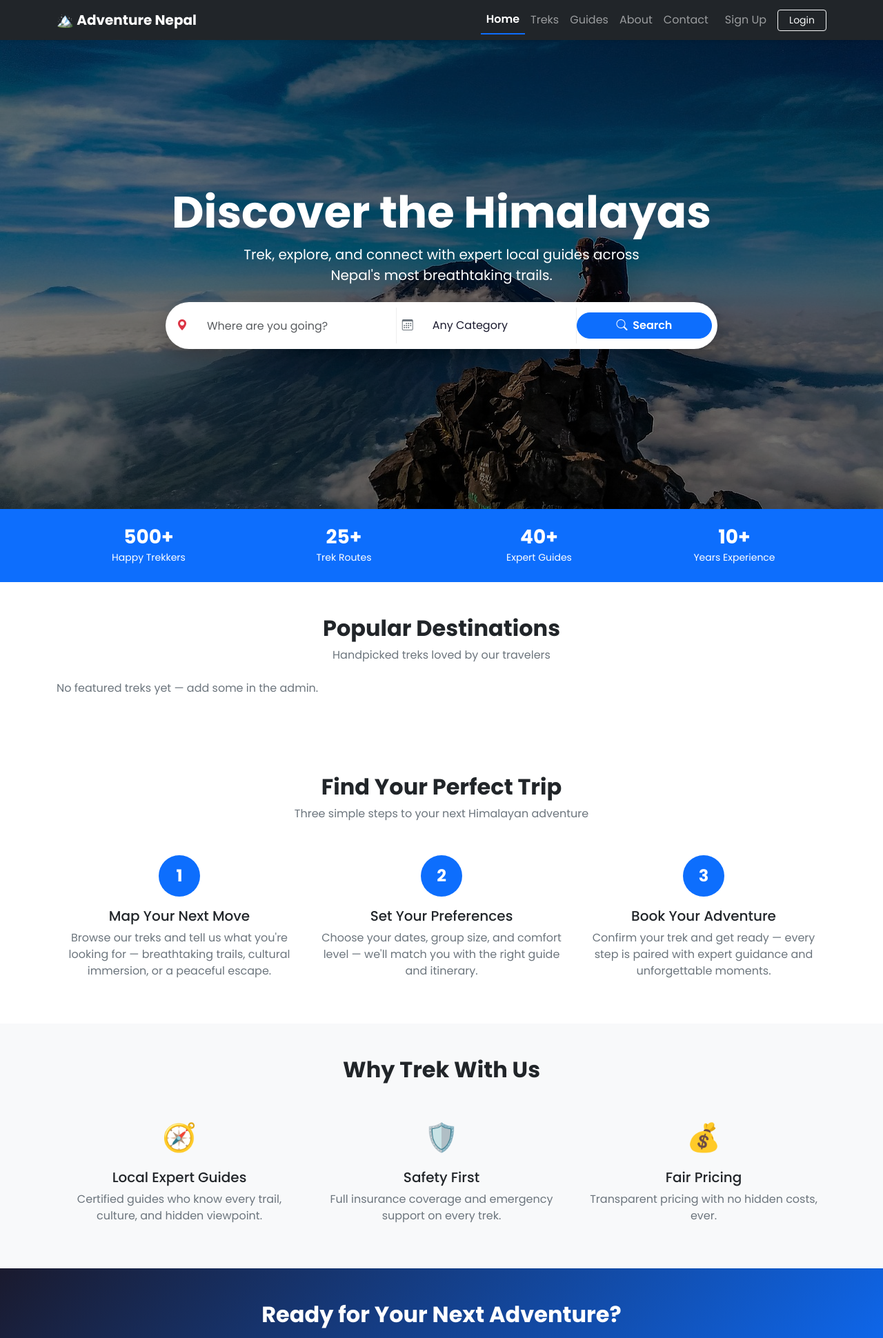
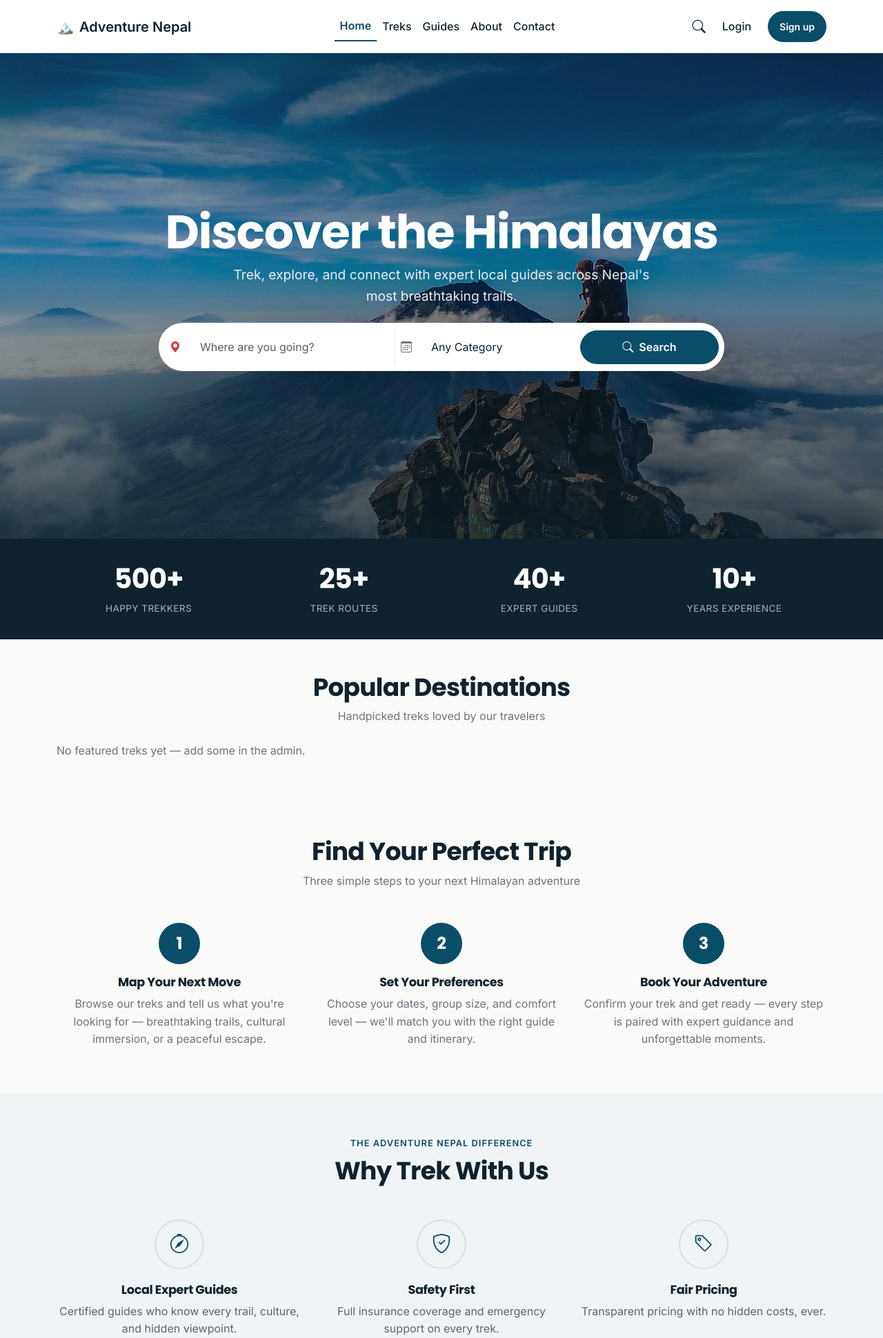
Before and after one commit to Karina-p1/adventure-nepal, a Django app: page / in a window 1280 px wide. Shown: the top 1940 px of the page at 69% size. Run offline with Django 4.2, Linux system fonts and the light colour scheme; data that the repository does not hold is empty; parts of the project's set-up code (start-up, migrations or seed data) failed here and were passed over.

Commit message:
Enhance UI and functionality: update navbar for better user experience, improve footer design, add solid-on-scroll effect, and refine home page layout with new styles and sections.

```diff
--- a/adventure_nepal/static/css/style.css
+++ b/adventure_nepal/static/css/style.css
@@ -1,12 +1,154 @@
-:root { --primary: #0d6efd; --dark: #1a1a2e; }
-body { font-family: 'Poppins', sans-serif; }
+:root {
+  --primary: #0A4D68;
+  --primary-dark: #073446;
+  --secondary: #2E8B57;
+  --accent: #E8A33D;
+  --bg: #FAFAF8;
+  --bg-alt: #F1F4F6;
+  --dark: #10222E;
+  --text: #1E2328;
+  --text-muted: #5C6670;
+
+  --shadow-sm: 0 2px 8px rgba(16, 34, 46, 0.06);
+  --shadow-md: 0 8px 24px rgba(16, 34, 46, 0.10);
+  --shadow-lg: 0 20px 48px rgba(16, 34, 46, 0.16);
+  --radius: 16px;
+
+  --space-xs: 0.5rem;
+  --space-sm: 1rem;
+  --space-md: 2rem;
+  --space-lg: 4rem;
+  --space-xl: 6rem;
+}
+
+body {
+  font-family: 'Inter', sans-serif;
+  color: var(--text);
+  background: var(--bg);
+  line-height: 1.6;
+}
+
+/* Typography scale */
+h1, h2, h3, h4, h5, h6 {
+  font-family: 'Poppins', sans-serif;
+  font-weight: 700;
+  color: var(--dark);
+  letter-spacing: -0.02em;
+}
+
+h1 { font-size: 3rem; line-height: 1.1; }
+h2 { font-size: 2.25rem; line-height: 1.2; }
+h3 { font-size: 1.5rem; line-height: 1.3; }
+h5 { font-size: 1.1rem; }
+
+.section-eyebrow {
+  display: block;
+  font-family: 'Inter', sans-serif;
+  font-size: 0.8rem;
+  font-weight: 600;
+  letter-spacing: 0.08em;
+  text-transform: uppercase;
+  color: var(--primary);
+  margin-bottom: 0.5rem;
+}
+
+.text-muted-custom {
+  color: var(--text-muted);
+}
+
+/* Section rhythm */
+section {
+  padding-top: var(--space-lg);
+  padding-bottom: var(--space-lg);
+}
+
+section.bg-alt {
+  background: var(--bg-alt);
+}
+
+/* Navbar */
+#mainNavbar {
+  background: #fff !important;
+  padding: 1rem 0;
+  box-shadow: 0 1px 0 rgba(16,34,46,0.06);
+}
+
+#mainNavbar .navbar-brand,
+#mainNavbar .nav-link {
+  color: var(--dark) !important;
+  font-weight: 500;
+}
+
+#mainNavbar .nav-link.active {
+  color: var(--primary) !important;
+  font-weight: 600;
+  border-bottom: 2px solid var(--primary);
+}
+
+.nav-icon-link {
+  color: var(--dark);
+  font-size: 1.2rem;
+  display: inline-flex;
+  align-items: center;
+}
+
+.nav-icon-link:hover {
+  color: var(--primary);
+}
+
+/* Buttons */
+.btn {
+  font-family: 'Inter', sans-serif;
+  font-weight: 600;
+  border-radius: 40px;
+  padding: 0.7rem 1.85rem;
+  transition: transform 0.2s ease, box-shadow 0.2s ease;
+}
+
+.btn:hover {
+  transform: translateY(-2px);
+  box-shadow: var(--shadow-md);
+}
+
+.btn-primary {
+  background: var(--primary);
+  border-color: var(--primary);
+}
+
+.btn-primary:hover {
+  background: var(--primary-dark);
+  border-color: var(--primary-dark);
+}
+
+.btn-outline-primary {
+  color: var(--primary);
+  border-color: var(--primary);
+}
+
+.btn-outline-primary:hover {
+  background: var(--primary);
+  border-color: var(--primary);
+}
+
+.btn-accent {
+  background: var(--accent);
+  border-color: var(--accent);
+  color: var(--dark);
+}
+
+a {
+  color: var(--primary);
+}
+
+/* Hero */
 .hero-carousel {
   position: relative;
-  min-height: 85vh;
+  min-height: 88vh;
   overflow: hidden;
   display: flex;
   align-items: center;
-  padding-bottom: 60px; /* was 100px — reduced */
+  padding-bottom: 60px;
+  padding-top: 0;
 }
 
 .hero-slide {
@@ -19,14 +161,12 @@ body { font-family: 'Poppins', sans-serif; }
   z-index: 0;
 }
 
-.hero-slide.active {
-  opacity: 1;
-}
+.hero-slide.active { opacity: 1; }
 
 .hero-overlay {
   position: absolute;
   inset: 0;
-  background: rgba(0, 0, 0, 0.5);
+  background: linear-gradient(180deg, rgba(16,34,46,0.55), rgba(16,34,46,0.35) 40%, rgba(16,34,46,0.7));
   z-index: 1;
 }
 
@@ -36,91 +176,176 @@ body { font-family: 'Poppins', sans-serif; }
 }
 
 .hero-carousel h1 {
-  font-size: 4rem;
-  font-weight: 800;
+  font-size: 4.25rem;
+  font-weight: 700;
+  color: #fff;
+}
+
+.hero-carousel .lead {
+  color: rgba(255,255,255,0.9);
+  font-size: 1.2rem;
 }
 
 .hero-search-bar {
-  max-width: 800px;
+  max-width: 820px;
   background: #fff;
   border-radius: 60px;
-  box-shadow: 0 12px 32px rgba(0,0,0,0.25);
-  margin-top: 3rem;
-  margin-bottom: -40px; /* pulls the next section up to overlap slightly */
+  box-shadow: var(--shadow-lg);
+  margin-top: 2.5rem;
+  margin-bottom: -40px;
   padding: 8px;
   position: relative;
   z-index: 3;
 }
 
-.hero-search-bar .row {
-  align-items: center;
-}
+.hero-search-bar .row { align-items: center; }
 
 .hero-search-bar input,
 .hero-search-bar select {
-  height: 52px;
+  height: 54px;
   border-radius: 40px !important;
   border: none !important;
-  color: #1a1a2e;
+  color: var(--dark);
   padding-left: 1.25rem;
   background: transparent;
 }
 
 .hero-search-bar input:focus,
-.hero-search-bar select:focus {
-  box-shadow: none;
-}
+.hero-search-bar select:focus { box-shadow: none; }
 
 .hero-search-bar .btn {
-  height: 52px;
+  height: 54px;
   border-radius: 40px;
   font-weight: 600;
 }
 
 .hero-search-bar .col-md-5,
 .hero-search-bar .col-md-4 {
-  border-right: 1px solid #eee;
+  border-right: 1px solid #ececec;
 }
 
 @media (max-width: 767px) {
   .hero-search-bar .col-md-5,
   .hero-search-bar .col-md-4 {
     border-right: none;
-    border-bottom: 1px solid #eee;
+    border-bottom: 1px solid #ececec;
     margin-bottom: 8px;
   }
 }
 
+/* Stats strip */
+.stats-strip {
+  background: var(--dark);
+  padding-top: var(--space-md);
+  padding-bottom: var(--space-md);
+}
 
+.stats-strip h3 {
+  color: #fff;
+  font-size: 2.5rem;
+  margin-bottom: 0.25rem;
+}
+
+.stats-strip small {
+  color: rgba(255,255,255,0.65);
+  font-size: 0.85rem;
+  letter-spacing: 0.03em;
+  text-transform: uppercase;
+}
+
+/* Category pills */
 .nav-pills .nav-link {
-  color: #1a1a2e;
-  border: 1px solid #dee2e6;
+  color: var(--dark);
+  border: 1px solid #e2e6ea;
   margin-right: 0.5rem;
   margin-bottom: 0.5rem;
+  font-weight: 500;
+  padding: 0.5rem 1.1rem;
 }
 
 .nav-pills .nav-link.active {
   background-color: var(--primary);
   border-color: var(--primary);
 }
-.navbar-nav .nav-link.active { color: #fff !important; font-weight: 600; border-bottom: 2px solid var(--primary); }
-.trek-card { border-radius: 12px; overflow: hidden; box-shadow: 0 4px 16px rgba(0,0,0,0.08); background: #fff; }
-.trek-card img { width: 100%; height: 260px; object-fit: cover; }
-.trek-card-body { padding: 1rem; }
-.feature-icon { font-size: 2.5rem; }
-.cta-section { background: linear-gradient(135deg, var(--dark), var(--primary)); }
-.swiper-pagination-bullet-active { background: var(--primary) !important; }
 
+/* Trek cards */
+.trek-card,
+.border.rounded {
+  border-radius: var(--radius) !important;
+  border: none !important;
+  box-shadow: var(--shadow-sm);
+  transition: transform 0.3s ease, box-shadow 0.3s ease;
+}
+
+.trek-card {
+  overflow: hidden;
+  background: #fff;
+}
+
+.trek-card:hover {
+  transform: translateY(-6px);
+  box-shadow: var(--shadow-lg);
+}
+
+.trek-card img {
+  width: 100%;
+  height: 260px;
+  object-fit: cover;
+  transition: transform 0.5s ease;
+}
+
+.trek-card:hover img { transform: scale(1.06); }
+
+.trek-card-body { padding: 1.25rem; }
+
+.trek-card-body h5 {
+  margin-bottom: 0.4rem;
+}
+
+/* Icon badges (Why Choose Us) */
+.icon-badge {
+  width: 72px;
+  height: 72px;
+  border-radius: 50%;
+  background: var(--bg-alt);
+  color: var(--primary);
+  font-size: 1.75rem;
+  display: flex;
+  align-items: center;
+  justify-content: center;
+  margin: 0 auto 1.25rem;
+  border: 2px solid rgba(10, 77, 104, 0.12);
+}
+
+/* Step numbers */
 .step-number {
   width: 60px;
   height: 60px;
   border-radius: 50%;
   background: var(--primary);
   color: #fff;
+  font-family: 'Poppins', sans-serif;
   font-size: 1.5rem;
   font-weight: 700;
   display: flex;
   align-items: center;
   justify-content: center;
-  margin: 0 auto;
+  margin: 0 auto 1.25rem;
 }
+
+.badge.bg-secondary {
+  background: var(--secondary) !important;
+  border-radius: 20px;
+  font-weight: 500;
+  padding: 0.4em 0.9em;
+}
+
+.cta-section h2,
+.cta-section p,
+.hero-carousel h1 {
+  color: #fff;
+}
+
+.swiper-pagination-bullet-active {
+  background: var(--primary) !important;
+}
--- a/adventure_nepal/static/js/main.js
+++ b/adventure_nepal/static/js/main.js
@@ -8,6 +8,13 @@ document.addEventListener("DOMContentLoaded", function () {
     pagination: { el: ".swiper-pagination", clickable: true },
     breakpoints: { 768: { slidesPerView: 2 }, 1024: { slidesPerView: 3 } },
   });
+  // Navbar solid-on-scroll
+  const navbar = document.getElementById("mainNavbar");
+  if (navbar) {
+    window.addEventListener("scroll", () => {
+      navbar.classList.toggle("scrolled", window.scrollY > 60);
+    });
+  }
 });
 
 // Hero background carousel
--- a/adventure_nepal/templates/base.html
+++ b/adventure_nepal/templates/base.html
@@ -6,12 +6,15 @@
   <meta name="viewport" content="width=device-width, initial-scale=1.0">
   <meta name="description" content="Trek and travel across Nepal with expert local guides.">
   <title>{% block title %}Adventure Nepal{% endblock %}</title>
+
   <link href="https://cdn.jsdelivr.net/npm/bootstrap@5.3.3/dist/css/bootstrap.min.css" rel="stylesheet">
-    <link rel="stylesheet" href="https://cdn.jsdelivr.net/npm/bootstrap-icons@1.11.3/font/bootstrap-icons.css">
   <link href="https://cdn.jsdelivr.net/npm/aos@2.3.1/dist/aos.css" rel="stylesheet">
   <link href="https://cdn.jsdelivr.net/npm/swiper@11/swiper-bundle.min.css" rel="stylesheet">
+  <link rel="stylesheet" href="https://cdn.jsdelivr.net/npm/bootstrap-icons@1.11.3/font/bootstrap-icons.css">
+
   <link rel="preconnect" href="https://fonts.googleapis.com">
-    <link href="https://fonts.googleapis.com/css2?family=Poppins:wght@400;500;600;700&display=swap" rel="stylesheet">
+  <link href="https://fonts.googleapis.com/css2?family=Poppins:wght@600;700;800&family=Inter:wght@400;500;600&display=swap" rel="stylesheet">
+
   <link href="{% static 'css/style.css' %}" rel="stylesheet">
   {% block extra_css %}{% endblock %}
 </head>
--- a/adventure_nepal/templates/pages/home.html
+++ b/adventure_nepal/templates/pages/home.html
@@ -9,6 +9,7 @@
   <div class="hero-slide" style="background-image: url('{% static 'img/everest.jpeg' %}');"></div>
   <div class="hero-slide" style="background-image: url('{% static 'img/annapurna.jpg' %}');"></div>
   <div class="hero-overlay"></div>
+
 
   <div class="container" data-aos="fade-up">
     <h1 class="fw-bold">Discover the Himalayas</h1>
@@ -41,13 +42,13 @@
 </section>
 
 <!-- Stats strip -->
-<section class="py-4 bg-primary text-white">
+<section class="stats-strip text-white">
   <div class="container">
     <div class="row text-center g-3">
-      <div class="col-6 col-md-3"><h3 class="fw-bold mb-0">500+</h3><small>Happy Trekkers</small></div>
-      <div class="col-6 col-md-3"><h3 class="fw-bold mb-0">25+</h3><small>Trek Routes</small></div>
-      <div class="col-6 col-md-3"><h3 class="fw-bold mb-0">40+</h3><small>Expert Guides</small></div>
-      <div class="col-6 col-md-3"><h3 class="fw-bold mb-0">10+</h3><small>Years Experience</small></div>
+      <div class="col-6 col-md-3"><h3>500+</h3><small>Happy Trekkers</small></div>
+      <div class="col-6 col-md-3"><h3>25+</h3><small>Trek Routes</small></div>
+      <div class="col-6 col-md-3"><h3>40+</h3><small>Expert Guides</small></div>
+      <div class="col-6 col-md-3"><h3>10+</h3><small>Years Experience</small></div>
     </div>
   </div>
 </section>
@@ -81,7 +82,7 @@
 </section>
 
 <!-- 3 Steps Process -->
-<section class="py-5">
+ <section class="py-5">
   <div class="container">
     <h2 class="text-center fw-bold mb-2" data-aos="fade-up">Find Your Perfect Trip</h2>
     <p class="text-center text-secondary mb-5" data-aos="fade-up">Three simple steps to your next Himalayan adventure</p>
@@ -107,21 +108,25 @@
 </section>
 
 <!-- Why choose us -->
-<section class="py-5 bg-light">
+<section class="bg-alt">
   <div class="container">
-    <h2 class="text-center fw-bold mb-5" data-aos="fade-up">Why Trek With Us</h2>
+    <span class="section-eyebrow text-center d-block">The Adventure Nepal difference</span>
+    <h2 class="text-center mb-5" data-aos="fade-up">Why Trek With Us</h2>
     <div class="row g-4 text-center">
       <div class="col-md-4" data-aos="fade-up" data-aos-delay="100">
-        <div class="feature-icon mb-3">🧭</div><h5>Local Expert Guides</h5>
-        <p class="text-secondary">Certified guides who know every trail, culture, and hidden viewpoint.</p>
+        <div class="icon-badge"><i class="bi bi-compass"></i></div>
+        <h5>Local Expert Guides</h5>
+        <p class="text-muted-custom">Certified guides who know every trail, culture, and hidden viewpoint.</p>
       </div>
       <div class="col-md-4" data-aos="fade-up" data-aos-delay="200">
-        <div class="feature-icon mb-3">🛡️</div><h5>Safety First</h5>
-        <p class="text-secondary">Full insurance coverage and emergency support on every trek.</p>
+        <div class="icon-badge"><i class="bi bi-shield-check"></i></div>
+        <h5>Safety First</h5>
+        <p class="text-muted-custom">Full insurance coverage and emergency support on every trek.</p>
       </div>
       <div class="col-md-4" data-aos="fade-up" data-aos-delay="300">
-        <div class="feature-icon mb-3">💰</div><h5>Fair Pricing</h5>
-        <p class="text-secondary">Transparent pricing with no hidden costs, ever.</p>
+        <div class="icon-badge"><i class="bi bi-tag"></i></div>
+        <h5>Fair Pricing</h5>
+        <p class="text-muted-custom">Transparent pricing with no hidden costs, ever.</p>
       </div>
     </div>
   </div>
--- a/adventure_nepal/templates/partials/footer.html
+++ b/adventure_nepal/templates/partials/footer.html
@@ -1,4 +1,5 @@
-<footer id="footer" class="bg-dark text-light pt-5 pb-3 mt-5">
+<div style="height: 4px; background: linear-gradient(90deg, var(--primary), var(--accent));"></div>
+<footer id="footer" class="text-light pt-5 pb-3" style="background: var(--dark);">
   <div class="container">
     <div class="row gy-4">
       <div class="col-md-4">
--- a/adventure_nepal/templates/partials/navbar.html
+++ b/adventure_nepal/templates/partials/navbar.html
@@ -1,11 +1,13 @@
-<nav class="navbar navbar-expand-lg navbar-dark bg-dark sticky-top shadow-sm">
+<nav class="navbar navbar-expand-lg navbar-light bg-white sticky-top" id="mainNavbar">
   <div class="container">
-    <a class="navbar-brand fw-bold" href="{% url 'home' %}">🏔️ Adventure Nepal</a>
+    <a class="navbar-brand fw-bold d-flex align-items-center gap-2" href="{% url 'home' %}">
+      <span>🏔️</span> Adventure Nepal
+    </a>
     <button class="navbar-toggler" type="button" data-bs-toggle="collapse" data-bs-target="#mainNav">
       <span class="navbar-toggler-icon"></span>
     </button>
     <div class="collapse navbar-collapse" id="mainNav">
-      <ul class="navbar-nav ms-auto align-items-lg-center">
+      <ul class="navbar-nav mx-auto align-items-lg-center">
         <li class="nav-item">
           <a class="nav-link {% if request.resolver_match.url_name == 'home' %}active{% endif %}" href="{% url 'home' %}">Home</a>
         </li>
@@ -19,6 +21,12 @@
           <a class="nav-link {% if request.resolver_match.url_name == 'about' %}active{% endif %}" href="{% url 'about' %}">About</a>
         </li>
         <li class="nav-item"><a class="nav-link" href="{% url 'contact:contact' %}">Contact</a></li>
+      </ul>
+
+      <ul class="navbar-nav align-items-lg-center gap-lg-3">
+        <li class="nav-item">
+          <a class="nav-icon-link" href="{% url 'treks:list' %}" title="Search treks"><i class="bi bi-search"></i></a>
+        </li>
         {% if user.is_authenticated %}
           <li class="nav-item dropdown">
             <a class="nav-link dropdown-toggle" href="#" data-bs-toggle="dropdown">
@@ -38,11 +46,11 @@
             </ul>
           </li>
         {% else %}
-  <li class="nav-item ms-lg-2">
-    <a class="nav-link d-inline" href="{% url 'accounts:signup' %}">Sign Up</a>
+          <li class="nav-item">
+            <a class="nav-link" href="{% url 'accounts:login' %}">Login</a>
           </li>
-  <li class="nav-item ms-lg-2">
-    <a class="btn btn-outline-light btn-sm px-3" href="{% url 'accounts:login' %}">Login</a>
+          <li class="nav-item">
+            <a class="btn btn-primary btn-sm px-3" href="{% url 'accounts:signup' %}">Sign up</a>
           </li>
         {% endif %}
       </ul>
```
Also changed, not shown: adventure_nepal/apps/treks/templates/treks/trek_detail.html (+6 -7 lines). Lines whose indentation alone changed are shown as unchanged.
